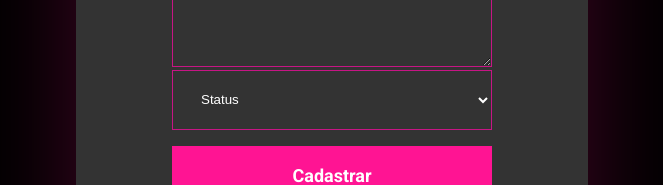
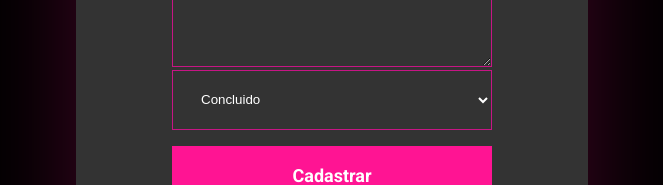
Before and after one commit to jordanamomberg/lista-tarefas, a React (Create React App) app in the folder frontend/: page /cadastro in a window 1280 px wide. Shown: the part 372-557 px from the top of the page, without its empty margins (308-971 px from the left). Built offline with nearby package versions, Linux system fonts and the light colour scheme.

Commit message:
libToast + scroll

```diff
--- a/frontend/package.json
+++ b/frontend/package.json
@@ -9,7 +9,8 @@
     "react-dom": "^16.13.1",
     "react-icons": "^3.9.0",
     "react-router-dom": "^5.1.2",
-    "react-scripts": "3.4.1"
+    "react-scripts": "3.4.1",
+    "react-toastify": "^6.0.8"
   },
   "scripts": {
     "dev": "react-scripts start",
--- a/frontend/src/App.js
+++ b/frontend/src/App.js
@@ -1,4 +1,7 @@
 import React from 'react';
+
+import { ToastContainer } from 'react-toastify';
+import 'react-toastify/dist/ReactToastify.css';
 
 import './global.css'
 
@@ -6,7 +9,10 @@ import Routes from './routes';
 
 function App() {
   return (
+    <>
+      <ToastContainer/>
       <Routes />
+    </>
   );
 }
 
--- a/frontend/src/global.css
+++ b/frontend/src/global.css
@@ -5,6 +5,26 @@
     padding: 0;
     outline: 0;
     box-sizing: border-box;
+}
+
+/* width */
+::-webkit-scrollbar {
+    width: 8px;
+}
+
+/* Track */
+::-webkit-scrollbar-track {
+background: #000;
+}
+
+/* Handle */
+::-webkit-scrollbar-thumb {
+background: #FF1493;
+}
+
+/* Handle on hover */
+::-webkit-scrollbar-thumb:hover {
+background: #000;
 }
 
 body {
--- a/frontend/src/pages/EditTask/index.js
+++ b/frontend/src/pages/EditTask/index.js
@@ -1,6 +1,7 @@
 import React, { useState } from "react";
 import { useHistory, useLocation, useParams } from "react-router-dom";
 import { FiX } from "react-icons/fi";
+import { toast } from 'react-toastify';
 
 import api from "../../services/api";
 
@@ -27,10 +28,11 @@ export default function NewTask() {
 
     try {
       await api.put(`/tarefas/${params.id}`, data);
+      toast.success("Tarefa alterada com sucesso!")
 
       history.push("/");
     } catch (err) {
-      alert("Erro ao editar tarefa, tente novamente.");
+      toast.error("Erro! Tente novamente.");
     }
   }
 
@@ -58,7 +60,6 @@ export default function NewTask() {
             <option value="" >Concluído</option>
             <option
               value="1"
-
             >
               Sim
             </option>
@@ -75,7 +76,3 @@ export default function NewTask() {
     </div>
   );
 }
-
-// placeholder="Concluído: Ex '0 ou 1'"
-// value={status}
-// onChange={(e) => setStatus(e.target.value)}
--- a/frontend/src/pages/NewTask/index.js
+++ b/frontend/src/pages/NewTask/index.js
@@ -1,6 +1,7 @@
 import React, { useState } from "react";
 import { useHistory } from "react-router-dom";
 import { FiX } from "react-icons/fi";
+import { toast } from "react-toastify";
 
 import api from "../../services/api";
 
@@ -25,10 +26,12 @@ export default function NewTask() {
     console.log(data)
     try {
       await api.post("/tarefas", data);
+      toast.success("Tarefa cadastrada com sucesso!")
 
-      history.push("/");
+      history.push("/")
+
     } catch (err) {
-      alert("Erro ao cadastrar tarefa, tente novamente.");
+      toast.error("Erro! Tente novamente.");
     }
   }
 
@@ -53,17 +56,12 @@ export default function NewTask() {
           />
 
           <select onChange={(e) => setStatus(e.target.value)}>
-            <option value="" >Status</option>
-            <option
-              value="1"
-
-            >
-              OK
+            <option value="" >Concluido</option>
+            <option value="1">
+              Sim
             </option>
-            <option
-              value="0"
-            >
-              Não OK
+            <option value="0">
+              Não
             </option>
           </select>
 
--- a/frontend/src/pages/Tasks/index.js
+++ b/frontend/src/pages/Tasks/index.js
@@ -1,6 +1,7 @@
 import React, { useState, useEffect } from "react";
 import { Link, useHistory } from "react-router-dom";
 import { FiTrash2, FiXCircle, FiCheckCircle, FiEdit, FiList } from "react-icons/fi";
+import { toast } from 'react-toastify';
 
 import api from "../../services/api";
 
@@ -22,10 +23,11 @@ export default function Tasks() {
   async function handleDeleteTask(id) {
     try {
       await api.delete(`/tarefas/${id}`);
+      toast.success("Excluído com sucesso!")
 
       setListTasks(listTasks.filter((task) => task.id !== id));
     } catch (err) {
-      alert("Erro ao deletar tarefa, tente novamente.");
+      toast.error("Erro! Tente novamente.")
     }
   }
 
@@ -47,7 +49,7 @@ export default function Tasks() {
 
             <strong>Concluído:</strong>
             <p>
-              {task.concluido == 0 ? (
+              {task.concluido === 0 ? (
                 <FiXCircle size={18} color="#FF0000" />
               ) : (
                 <FiCheckCircle size={18} color="#32CD32" />
```
Also changed, not shown: 1 other file (tests, documents, lock files or other folders).
